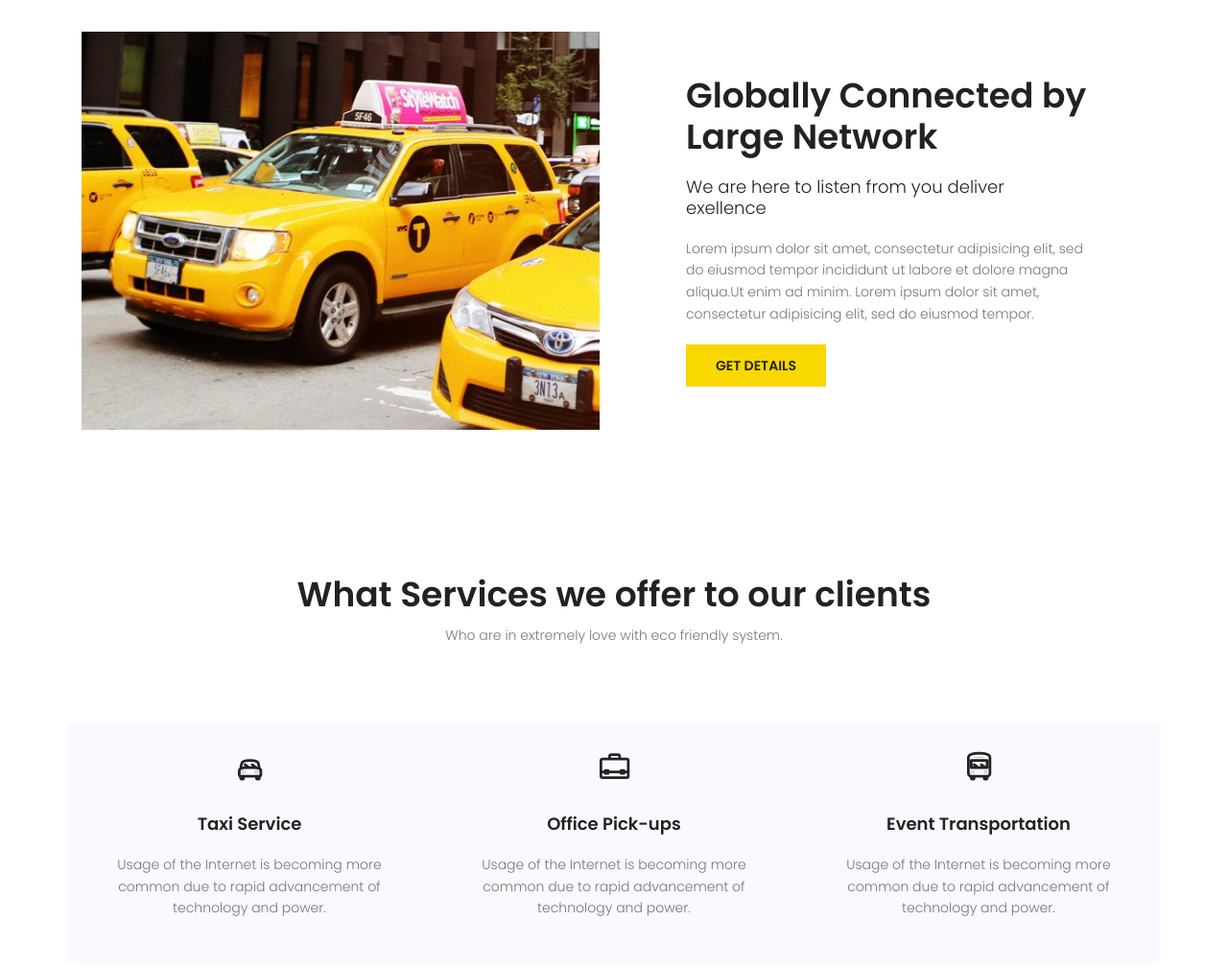
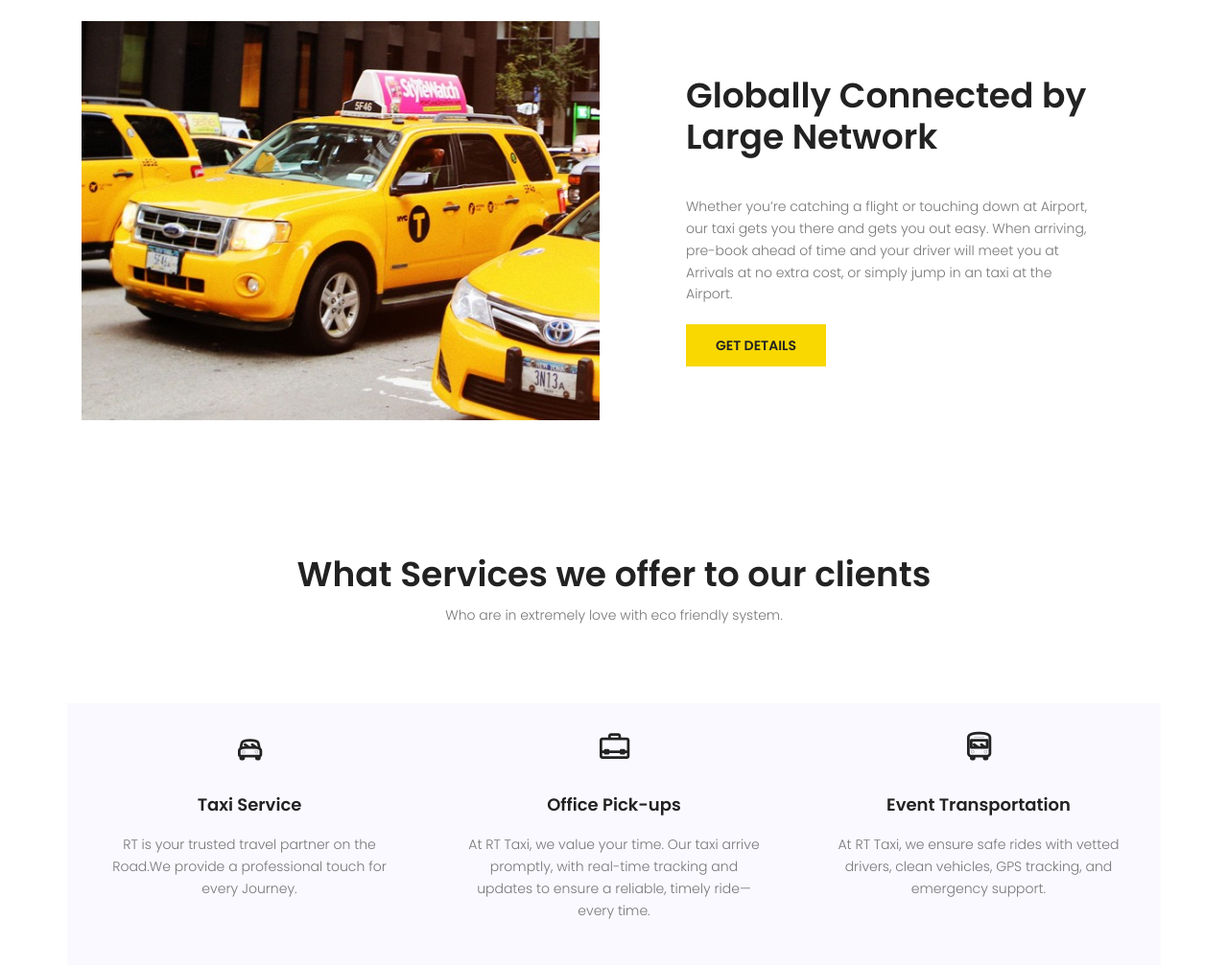
Before and after one commit to w3infotec/Rttaxi, a plain HTML site: page index.html in a window 1280 px wide. Shown: the part 917-1926 px from the top of the page at 96% size. Drawn offline with nearby package versions, Linux system fonts and the light colour scheme; some packages are replaced by stand-ins of ours.

Commit message:
update index

```diff
--- a/index.html
+++ b/index.html
@@ -110,9 +110,10 @@
 						<div class="col-lg-6 about-right">
 							<h1>Globally Connected
 							by Large Network</h1>
-							<h4>We are here to listen from you deliver exellence</h4>
-							<p>Lorem ipsum dolor sit amet, consectetur adipisicing elit, sed do eiusmod tempor incididunt ut labore et dolore magna aliqua.Ut enim ad minim. Lorem ipsum dolor sit amet, consectetur adipisicing elit, sed do eiusmod tempor.
+							<h4></h4>
+							<p>Whether you’re catching a flight or touching down at Airport, our taxi gets you there and gets you out easy. When arriving, pre-book ahead of time and your driver will meet you at Arrivals at no extra cost, or simply jump in an taxi at the Airport.
 							</p>
+
 							<a class="text-uppercase primary-btn" href="#">Get Details</a>
 						</div>
 					</div>
@@ -132,21 +133,21 @@
 							<span class="lnr lnr-car"></span>
 							<a href="#"><h4>Taxi Service</h4></a>
 							<p>
-								Usage of the Internet is becoming more common due to rapid advancement of technology and power.
+								RT is your trusted travel partner on the Road.We provide a professional touch for every Journey.
 							</p>
 						</div>
 						<div class="col-lg-4 single-service">
 							<span class="lnr lnr-briefcase"></span>
 							<a href="#"><h4>Office Pick-ups</h4></a>
 							<p>
-								Usage of the Internet is becoming more common due to rapid advancement of technology and power.
+								At RT Taxi, we value your time. Our taxi arrive promptly, with real-time tracking and updates to ensure a reliable, timely ride—every time.
 							</p>
 						</div>
 						<div class="col-lg-4 single-service">
 							<span class="lnr lnr-bus"></span>
 							<a href="#"><h4>Event Transportation</h4></a>
 							<p>
-								Usage of the Internet is becoming more common due to rapid advancement of technology and power.
+								At RT Taxi, we ensure safe rides with vetted drivers, clean vehicles, GPS tracking, and emergency support.
 							</p>
 						</div>
 					</div>
```
